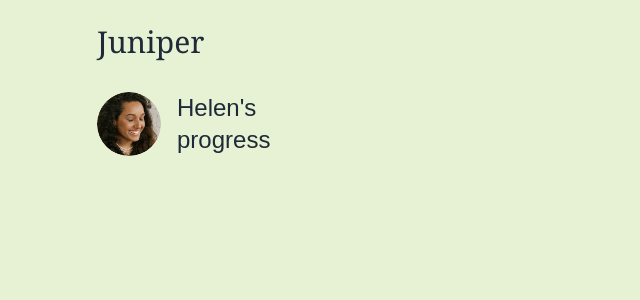
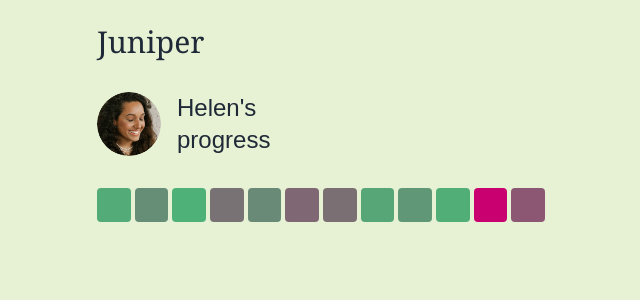
Before and after one commit to Jeecabs/DearDiary, a Next.js app: page /user in a window 1280 px wide. Shown: the top 300 px of the page, without its empty margins (319-959 px from the left). Built offline with nearby package versions, Linux system fonts and the light colour scheme.

Commit message:
Switch to dummy data for UserComponent; commented out useJournalStore for testing purposes

```diff
--- a/app/_components/UserPage.tsx
+++ b/app/_components/UserPage.tsx
@@ -12,7 +12,8 @@ function collectSentimentScores(entries) {
 
 
 export default function UserComponent() {
-  const { entries } = useJournalStore();
+  // const { entries } = useJournalStore();
+  const {entries} = dummyDeepgramResponse3
 
 
   // const sentimentScore = collectSentimentScores(dummyDeepgramResponse3.entries)
```
